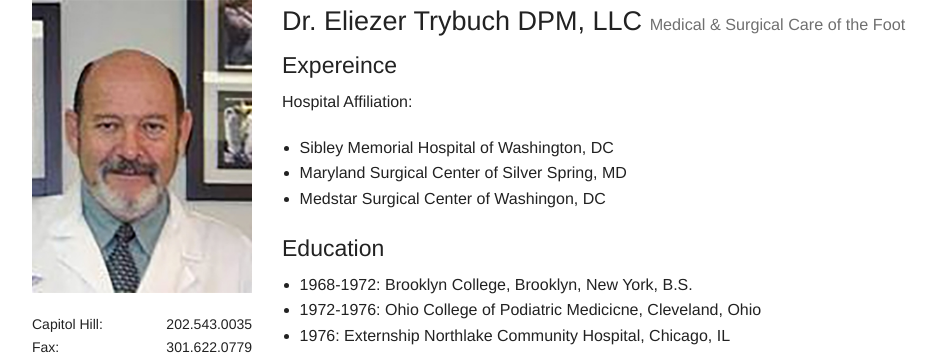
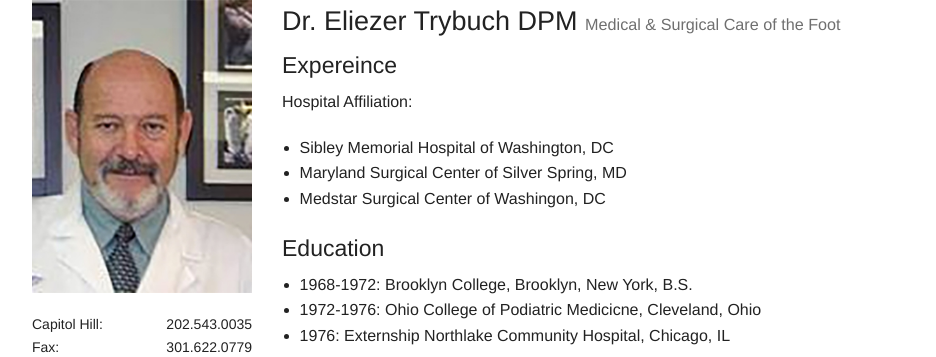
Before and after one commit to Elaniobro/dr, a PHP site: page /about in a window 1280 px wide. Shown: the part 45-402 px from the top of the page, without its empty margins (123-1059 px from the left). Run offline with PHP 8.4, Linux system fonts and the light colour scheme; a stand-in replaces the project's code that opens the database connection.

Commit message:
Removed LLC

```diff
--- a/about/index.php
+++ b/about/index.php
@@ -1,7 +1,7 @@
 <?php include('../header.php') ?>
       <div class="row">
         <div class="large-9 push-3 columns">
-          <h3>Dr. Eliezer Trybuch DPM, LLC <small>Medical & Surgical Care of the Foot</small></h3>
+          <h3>Dr. Eliezer Trybuch DPM <small>Medical & Surgical Care of the Foot</small></h3>
           <h4>Expereince</h4>
           <p>Hospital Affiliation:
             <ul>
--- a/admin/footer.php
+++ b/admin/footer.php
@@ -3,7 +3,7 @@
         <hr/>
         <div class="row">
           <div class="large-6 columns">
-            <p>©<span id="copyright-date"></span> • Dr. Eliezer Trybuch, DPM, LLC</p>
+            <p>©<span id="copyright-date"></span> • Dr. Eliezer Trybuch, DPM</p>
           </div>
           <div class="large-6 columns">
             <ul class="inline-list right">
--- a/staff/index.php
+++ b/staff/index.php
@@ -1,7 +1,7 @@
 <?php include('../header.php') ?>
       <div class="row">
         <div class="large-9 push-3 columns">
-          <h3>Dr. Eliezer Trybuch DPM, LLC <small>Medical & Surgical Care of the Foot</small></h3>
+          <h3>Dr. Eliezer Trybuch DPM <small>Medical & Surgical Care of the Foot</small></h3>
           <h4>Expereince</h4>
           <p>Hospital Affiliation:
             <ul>
```
